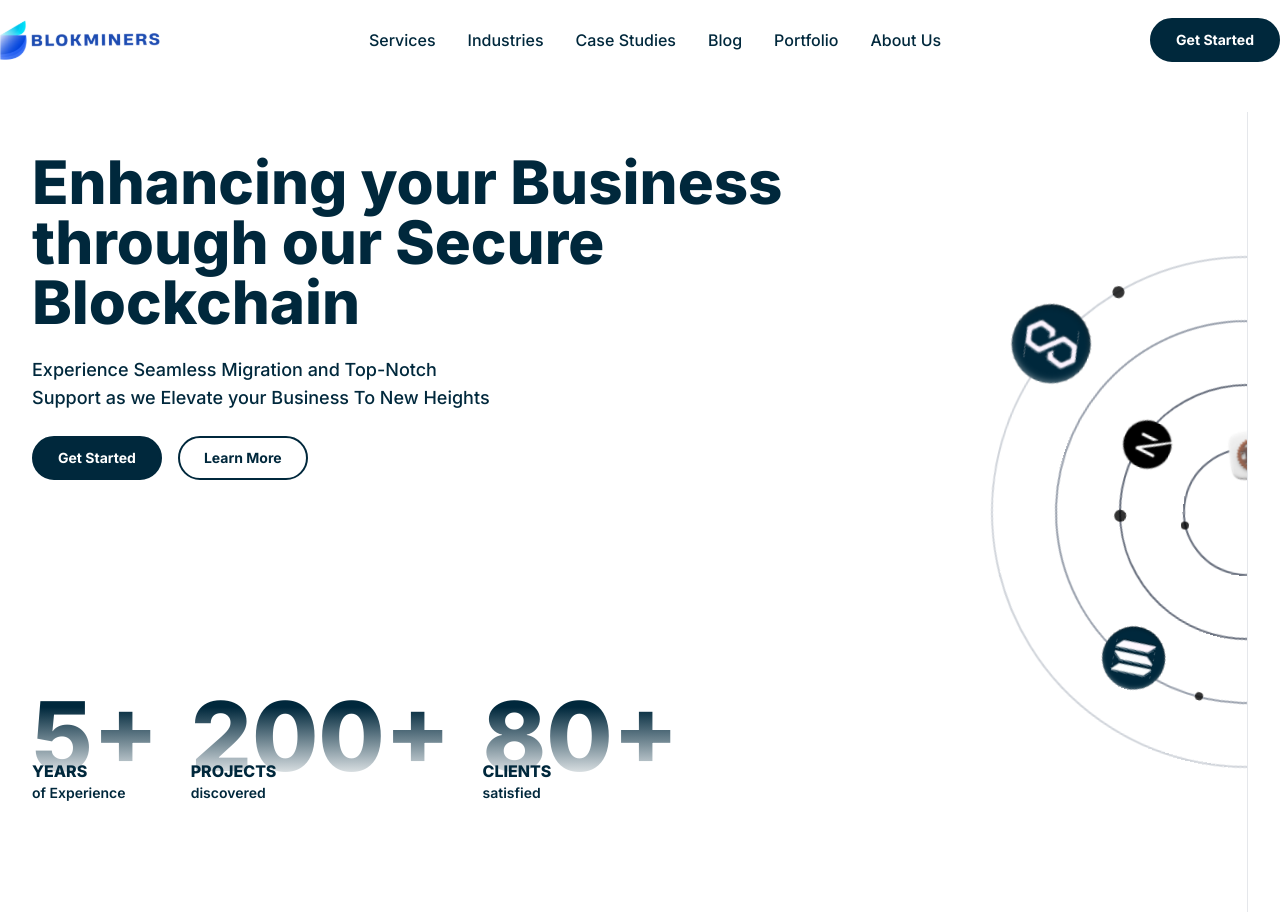
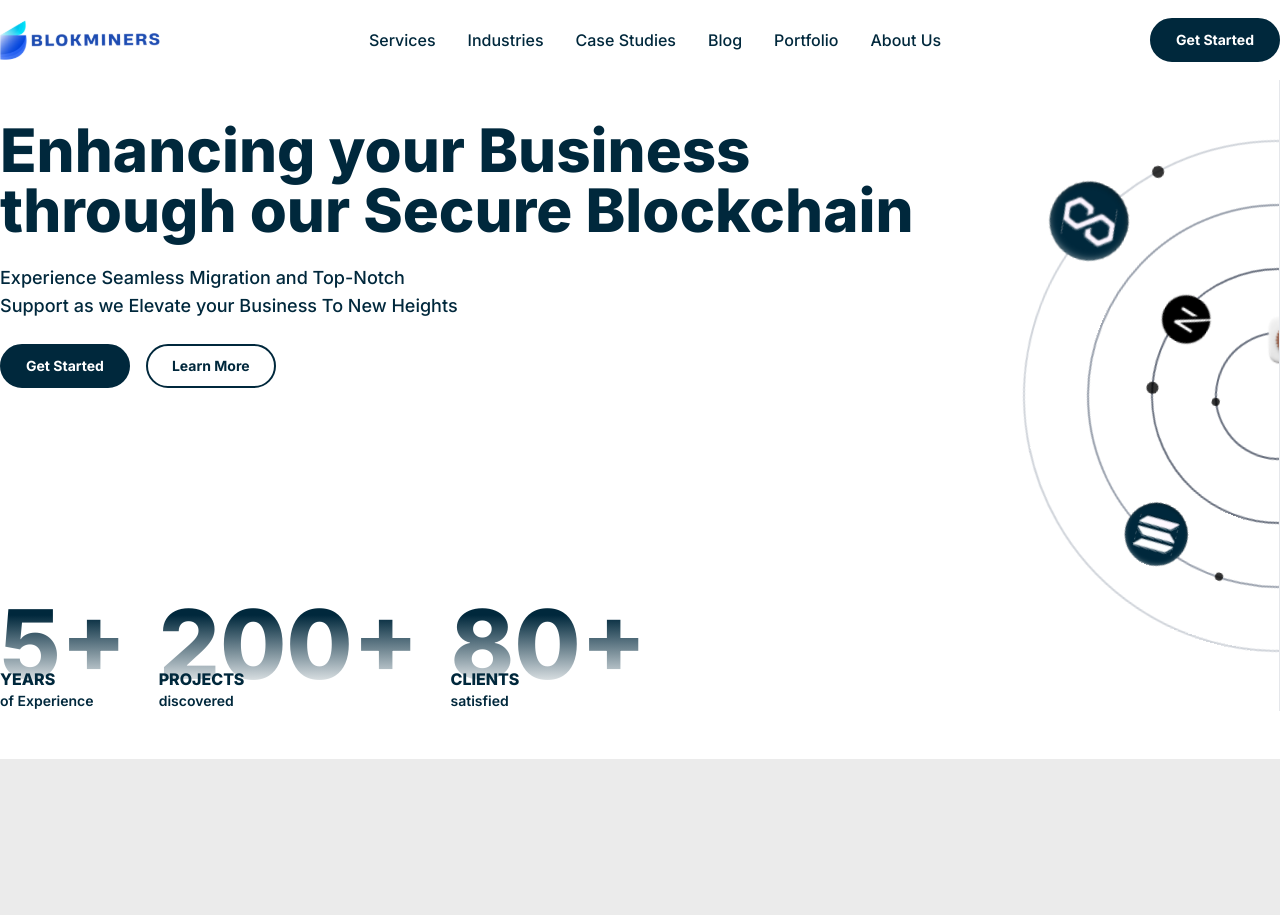
Before and after one commit to ringmasterrr/blokminers-revamped, a Next.js app: page / in a window 1280 px wide. Shown: the top 915 px of the page. Built offline with nearby package versions, Linux system fonts and the light colour scheme.

Commit message:
verticals

```diff
--- a/app/page.tsx
+++ b/app/page.tsx
@@ -4,12 +4,14 @@ import WhySection from '@/components/Homepage/Why/WhySection'
 import { VerticalOfferings } from '@/components/Homepage/VerticalOfferings/VerticalOfferings'
 import { Navbar } from '@/components/shared/Navbar/Navbar'
 import { Page } from '@/components/shared/Page'
+import Box from '@/components/ui/box'
 
 export default function Home() {
   return (
-    <Page className='justify-between p-8'>
+    <Page className='justify-between'>
       {/* <Navbar /> */}
       <HeroSection />
+      <Box/>
       <ExploreSection />
       <WhySection />
       <VerticalOfferings/>
--- a/components/Homepage/Explore/ExlploreSection.tsx
+++ b/components/Homepage/Explore/ExlploreSection.tsx
@@ -3,9 +3,9 @@ import CardContent from "./CardContent";
 
 export default function ExploreSection() {
     return (
-        <>
+        <div className="mt-14">
             <Heading heading={"Explore our Offerings"} message={"At BlokMiners, we fuse innovation and expertise to deliver a customized range of services for the evolving digital landscape."} />
             <CardContent />
-        </>
+        </div>
     )
 }
--- a/components/Homepage/HeroSection/HeroSection.tsx
+++ b/components/Homepage/HeroSection/HeroSection.tsx
@@ -4,7 +4,7 @@ import { Numbers } from './Numbers'
 
 export function HeroSection() {
   return (
-    <div className='flex justify-between min-h-screen'>
+    <div className='flex justify-between h-fit'>
       <div className='flex flex-col gap-52'>
         <Header />
         <Numbers />
--- a/components/Homepage/VerticalOfferings/VerticalOfferings.tsx
+++ b/components/Homepage/VerticalOfferings/VerticalOfferings.tsx
@@ -2,7 +2,7 @@ import Verticals from './VerticalCardComponent'
 
 export function VerticalOfferings() {
   return (
-    <div className=' flex flex-col items-center justify-center bg-dark my-10 w-[inherit]'>
+    <div className='bg-dark my-10 flex flex-col items-center justify-center'>
       <div className='flex w-9/12 flex-col items-center justify-center gap-6 py-10 text-white'>
         <div className='text-center text-5xl font-bold'>
           Our Vertical Offerings
@@ -14,10 +14,8 @@ export function VerticalOfferings() {
           your ideas flourish and reach new heights.
         </div>
       </div>
-      <div className='w-[inherit]'>
-        <div className='flex items-center justify-center w-[inherit]'>
-          <Verticals />
-        </div>
+      <div className='flex items-center justify-center'>
+        <Verticals />
       </div>
     </div>
   )
--- a/components/shared/Navbar/Navbar.tsx
+++ b/components/shared/Navbar/Navbar.tsx
@@ -3,7 +3,7 @@ import Image from 'next/image'
 
 export function Navbar() {
   return (
-    <nav className='sticky left-0 right-0 top-0 w-full   backdrop-blur-2xl z-10'>
+    <nav className='sticky left-0 right-0 top-0 w-full backdrop-blur-2xl z-10'>
       <div className='mx-auto flex h-20 max-w-8xl items-center justify-between'>
         <div>
           <Image
--- a/components/shared/Page.tsx
+++ b/components/shared/Page.tsx
@@ -8,7 +8,7 @@ interface IPage extends IReactNode {
 export function Page({ children, className }: IPage) {
   return (
     <main
-      className={cn(`mx-auto w-full max-w-8xl p-8`, 'pageHeight', className)}
+      className={cn(`mx-auto w-full max-w-8xl `, 'pageHeight', className)}
     >
       {children}
     </main>
--- /dev/null
+++ b/components/ui/box.tsx
@@ -0,0 +1,9 @@
+import React from 'react'
+
+const Box = () => {
+  return (
+    <div className='bg-[#00000014] w-[100%] h-44 my-12'></div>
+  )
+}
+
+export default Box
```
